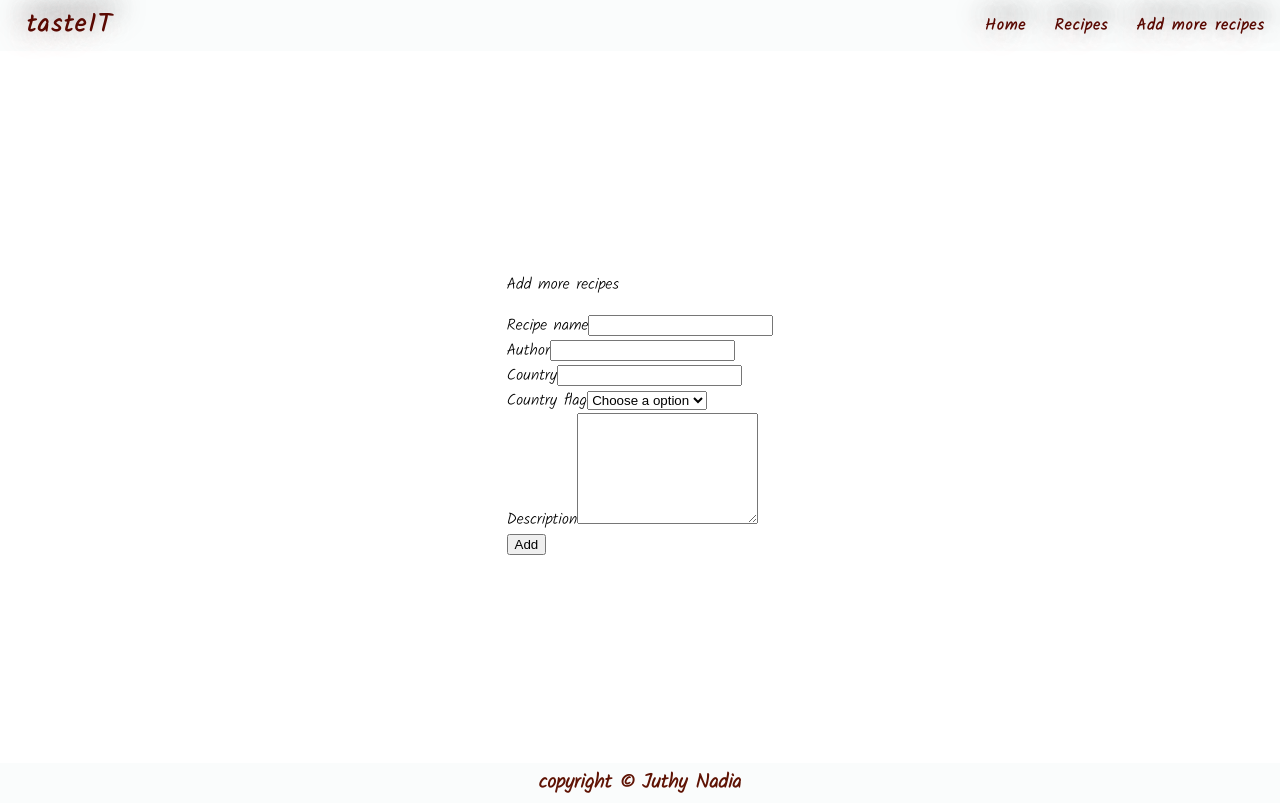
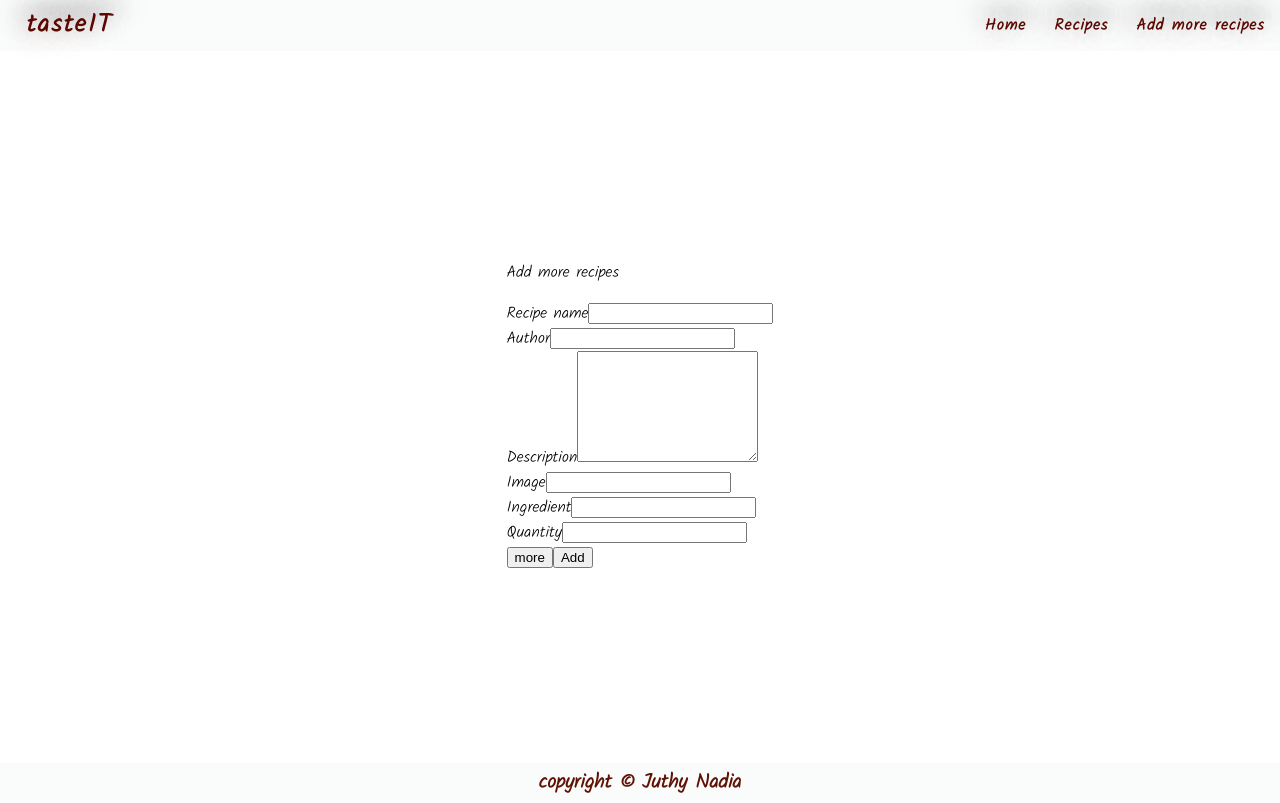
Before and after one commit to JuthyNadi-a/tasteIT, a React (Create React App) app: page /add in a window 1280 px wide. Built offline with nearby package versions, Linux system fonts and the light colour scheme; a web font is replaced by a local one.

Commit message:
added data post function

```diff
--- a/recipes.json
+++ b/recipes.json
@@ -7,7 +7,7 @@
       "country": "Bangladesh",
       "description": "Snacks item. Made in special occassions.",
       "image": "",
-            "flag":"",
+      "flag": "",
       "ingredients": [
         {
           "ingredient": "pulse seed",
@@ -35,7 +35,7 @@
       "country": "Bangladesh",
       "description": "Snacks item. Made in special occassions.",
       "image": "https://www.google.com/url?sa=i&url=https%3A%2F%2Fwww.tasteatlas.com%2Fmost-popular-meat-dishes-in-telangana&psig=AOvVaw0rapLq-OkNEOhooqafZ0al&ust=1674839159124000&source=images&cd=vfe&ved=0CBAQjRxqFwoTCMCI6Zrc5fwCFQAAAAAdAAAAABAE",
-            "flag":"",
+      "flag": "",
       "ingredients": [
         {
           "ingredient": "pulse seed",
@@ -58,12 +58,12 @@
     },
     {
       "id": 3,
-            "name": "Biriyani",
+      "name": "Cake",
       "author": "Ronita",
       "country": "Bangladesh",
       "description": "Snacks item. Made in special occassions.",
       "image": "",
-            "flag":"",
+      "flag": "",
       "ingredients": [
         {
           "ingredient": "pulse seed",
@@ -83,6 +83,24 @@
         }
       ],
       "instructions": "Boil pulse seeds in water for an hour. Boil the potatos and egg separartely. Smash the potatos. Mix well."
+    },
+    {
+      "recipeName": "Spaghetti",
+      "author": "Aidan",
+      "description": "good ",
+      "ingredient": "flour",
+      "quantity": "4 cup",
+      "image": "https://unsplash.com/photos/iNwCO9ycBlc",
+      "id": 4
+    },
+    {
+      "recipeName": "Spaghetti",
+      "author": "Aidan",
+      "description": "good",
+      "ingredient": "flour",
+      "quantity": "4 cup",
+      "image": "https://unsplash.com/photos/iNwCO9ycBlc",
+      "id": 5
     }
   ]
 }
--- a/src/components/Add.jsx
+++ b/src/components/Add.jsx
@@ -1,11 +1,36 @@
+import axios from 'axios';
 import React  from 'react';
+import { useState } from 'react';
 import Form from './Form';
 
 const Add = () => {
+    const [recipes, setRecipes] = useState({
+        recipeName: '',
+        author: '',
+        description: '',
+        ingredient: '',
+        quantity: ''
+    });
+
+    const inputHandler = (e) => {
+        setRecipes({...recipes, [e.target.name]: e.target.value})
+    };
+    const submitHandler = (e) => {
+        console.log('entered');
+        e.preventDefault();
+       axios.post("http://localhost:3007/recipes", {...recipes})
+       .then((res)=> {
+            console.log('data from post',(res.data));
+       })
+       .catch((error) => console.log(error));
+    }
     return (
         <div>
             <p>Add more recipes</p>
-            <Form/>
+            <Form
+            inputHandler={inputHandler}
+            post={submitHandler}
+            {...recipes}/>
         </div>
     );
 };
--- a/src/components/Form.jsx
+++ b/src/components/Form.jsx
@@ -1,6 +1,6 @@
 import React from 'react';
 
-const Form = ({submit, inputHandler, recipeName, author, recipeCountry, description}) => {
+const Form = ({submit, inputHandler, recipeName, author, description, ingredient, quantity, more, post}) => {
     return (
             <form className='content' onSubmit={submit}>
                 <div className='inputs recipeName'>
@@ -11,24 +11,32 @@ const Form = ({submit, inputHandler, recipeName, author, recipeCountry, descript
                     <label htmlFor="author">Author</label>
                     <input type="text" name="author" id="author" value={author} onChange={inputHandler}/>
                 </div>
-                <div className='inputs'>
-                    <label htmlFor="recipeCountry">Country</label>
-                    <input type="tel" name="recipeCountry" id="recipeCountry" value={recipeCountry} onChange={inputHandler}/>
-                </div>
-                <div className='inputs'>
-                    <label htmlFor="countryFlag">Country flag</label>
+                {/* <div className='inputs'>
+                    <label htmlFor="countryFlag">Recipe is from</label>
                     <select name='countryFlag' id="countryFlag" onChange={inputHandler} defaultValue="choice">
                         <option value="choice" disabled>Choose a option</option>
-                        {/* <option value="teacher">Teacher</option>
-                        <option value="student">Student</option>
-                        <option value="other">Other</option> */}
                     </select>
-                </div>
+                </div> */}
                 <div className='inputs'>
                     <label htmlFor="mesage">Description</label>
                     <textarea name="description" id="description" cols="20" rows="7" value={description} onChange={inputHandler}></textarea>
                 </div>
-                <button type="submit" id='send'>Add</button>
+                <div>
+                    <label htmlFor="image">Image</label>
+                    <input type="url" name="image" id="image" onChange={inputHandler}/>
+                </div>
+                <div className=''>
+                    <div>
+                        <label htmlFor="ingredient">Ingredient</label>
+                        <input type="text" name="ingredient" id="ingredient" value={ingredient} onChange={inputHandler}/>
+                    </div>
+                    <div>
+                    <label htmlFor="quantity">Quantity</label>
+                        <input type="text" name="quantity" id="quantity" value={quantity} onChange={inputHandler}/>
+                    </div>
+                </div>
+                <button type="submit" onClick={more}>more</button>
+                <button type="submit" id='send' onClick={post}>Add</button>
             </form>
     )
 }
--- a/src/components/RecipeCard.module.css
+++ b/src/components/RecipeCard.module.css
@@ -13,7 +13,3 @@ img{
     width: 20vw;
     object-fit: cover;
 }
-.moreBtn {
-    background-color: orangered;
-    border-radius: 5vh;
-}
--- a/src/components/Recipes.module.css
+++ b/src/components/Recipes.module.css
@@ -3,12 +3,12 @@
     flex-direction: column;
     align-items: center;
     justify-content: center;
-    background-color: rgb(166, 230, 230);
+   /*  background-color: rgb(166, 230, 230); */
 }
 .cards {
     display: flex;
     align-items: center;
     justify-content: space-evenly;
     padding: 2vh;
-    background-color: rgb(28, 56, 127);
+    /* background-color: rgb(28, 56, 127); */
 }
```
Lines whose indentation alone changed are shown as unchanged.
